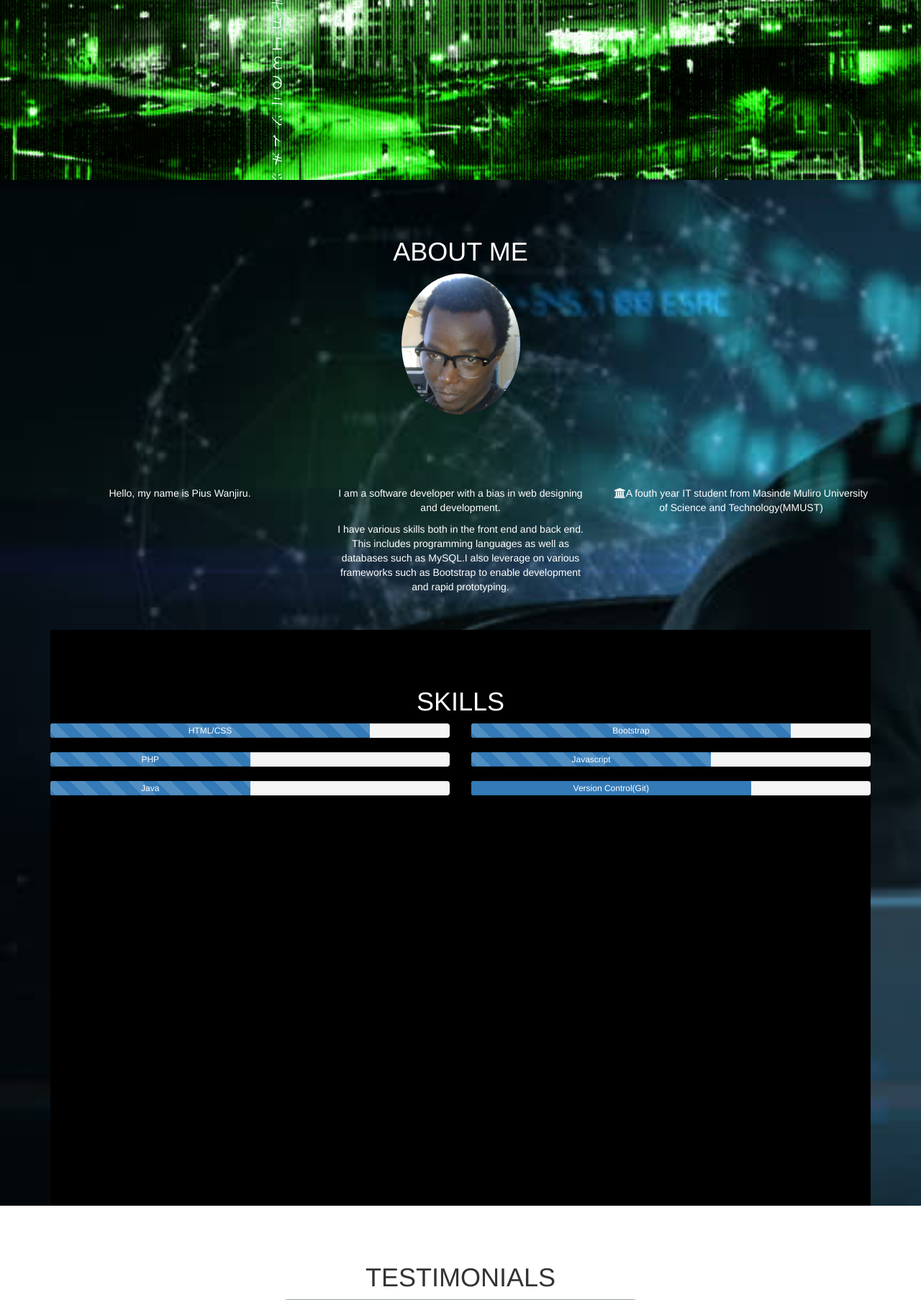
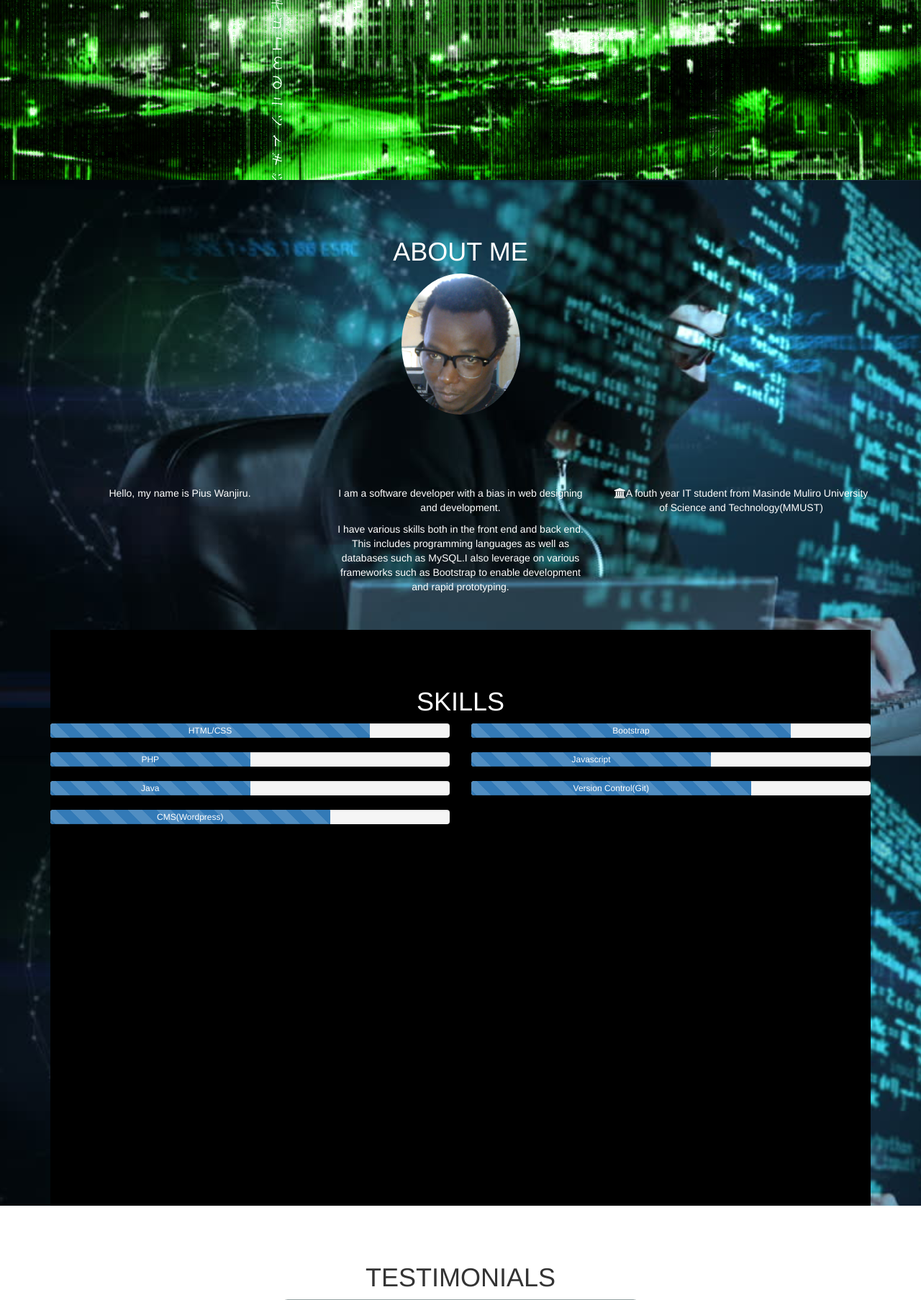
Before and after one commit to pius254/Personal-Site, a PHP site: page / in a window 1280 px wide. Shown: the part 600-2406 px from the top of the page at 72% size. Run offline with PHP 8.4, Linux system fonts and the light colour scheme; some web fonts are replaced.

Commit message:
Adds parallax to the 'header' and 'about' section, and updates skills

```diff
--- a/assets/css/styles.css
+++ b/assets/css/styles.css
@@ -39,6 +39,9 @@ ul li{
 #header{
 	background-image: url("../images/bit-city.jpg");
 	background-position: center;
+	background-attachment: fixed;
+	background-repeat: no-repeat;
+	background-size: cover;
 	height: 680px;
 	width: 100%;
 	padding-top: 150px;
@@ -48,6 +51,9 @@ ul li{
 
 #about{
 	background-image: url("../images/1.jpg");
+	background-position: center;
+	background-attachment: fixed;
+	background-repeat: no-repeat;
 	background-size: cover;
 	text-align: center;
 	color: white;
--- a/data.json
+++ b/data.json
@@ -14,7 +14,7 @@
 	{
 		"name" : "David Muchungu",
 		"shortname" : "David_Muchungu",
-		"reknown" : "Teacher, Editor",
+		"reknown" : "Teacher, Editor, Father",
 		"Testimony" : "Pius is well behaving, respectful. It's my pleasure to recommend him."
 	}
 ]}
--- a/home.html
+++ b/home.html
@@ -129,6 +129,12 @@
 								Java
 							</div>
 						</div>
+						<div class="progress">
+							<div class="progress-bar progress-bar-striped active" role="progressbar" aria-valuenow="40" aria-valuemin="0" aria-valuemax="70" style="width: 70%">
+								<span class="sr-only">70%</span>
+								CMS(Wordpress)
+							</div>
+						</div>
 					</div>
 
 					<div class="col-md-6 wow fadeInLeft animated" data-wow-delay="1s">
@@ -145,7 +151,7 @@
 							</div>
 						</div>
 						<div class="progress">
-							<div class="progress-bar progress-bar-stripedactive" role="progressbar" aria-valuenow="40" aria-valuemin="0" aria-valuemax="70" style="width: 70%">
+							<div class="progress-bar progress-bar-striped active" role="progressbar" aria-valuenow="40" aria-valuemin="0" aria-valuemax="70" style="width: 70%">
 								<span class="sr-only">70%</span>
 								Version Control(Git)
 							</div>
@@ -257,7 +263,7 @@
 	<!-- jQueryUI -->
 	<script type="text/javascript" src="assets/js/jquery-ui.min.js"></script>
 	<!-- jQueryCycle -->
-	<script type="text/javascript" src="assets/js/jquery.cycle.js"></script>
+	<script type="text/javascript" src="assets/js/min/jquery.cycle.min.js"></script>
 	<!-- wow js -->
 	<script type="text/javascript" src="assets/js/min/wow.min.js"></script>
 	<!-- Mustache -->
```
